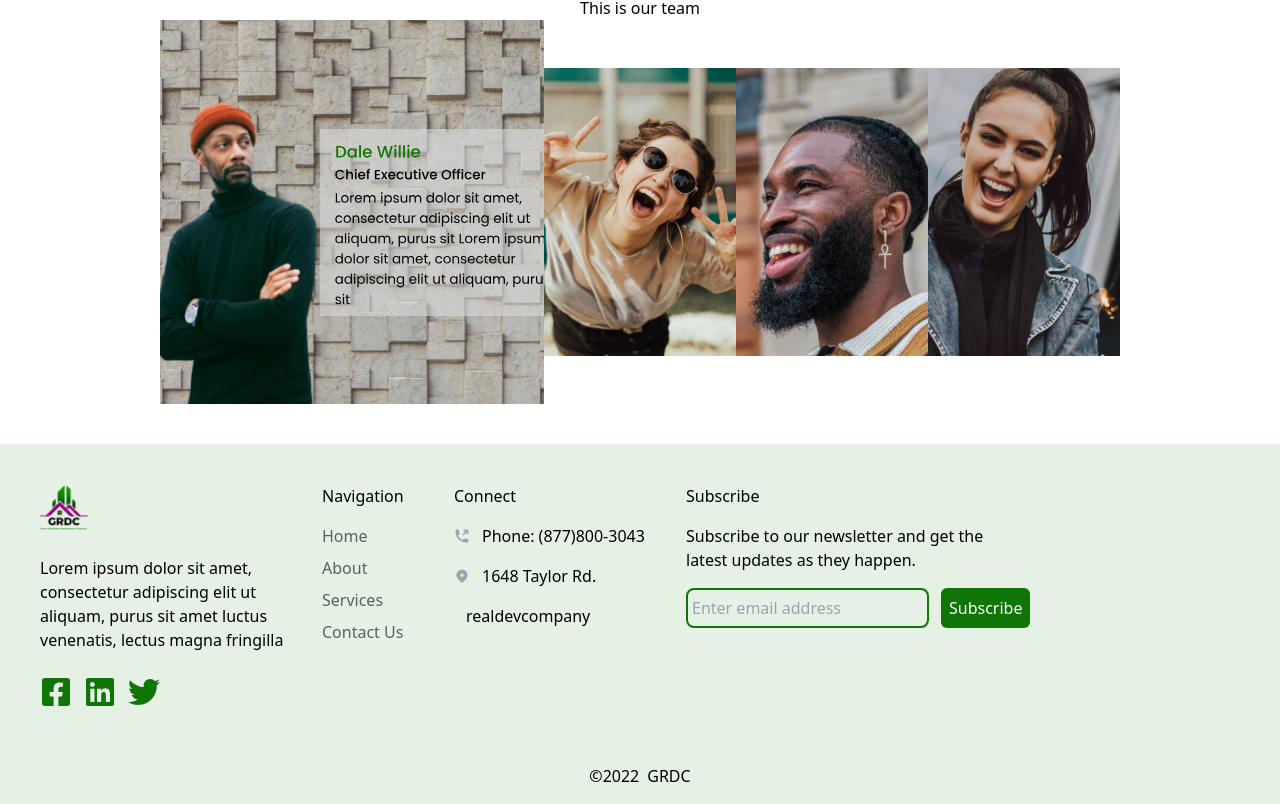
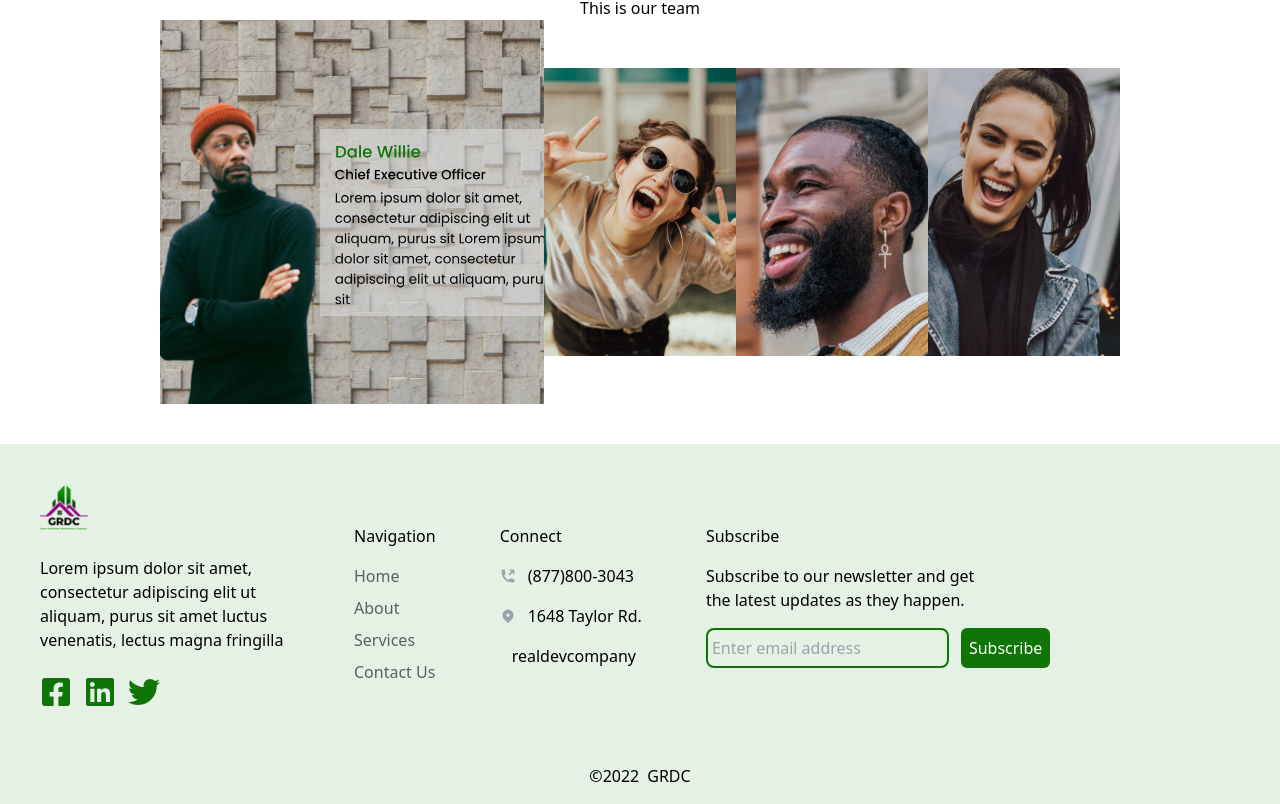
Before and after one commit to Mogakamo/GRDC-landing, a Next.js app: page / in a window 1280 px wide. Shown: the part 2261-3065 px from the top of the page. Built offline with nearby package versions, Linux system fonts and the light colour scheme.

Commit message:
Finished with the footer

```diff
--- a/components/Footer.jsx
+++ b/components/Footer.jsx
@@ -8,11 +8,10 @@ const Footer = () => {
   return (
     <div className="bg-[#0E7506] bg-opacity-10">
       <div
-        className="h-auto p-10  grid grid-cols-1
-            md:grid-cols-[250px_100px_200px_300px] md:gap-8"
+        className="h-auto p-10 items-center flex flex-row space-x-16"
       >
         {/* About */}
-        <div className="flex flex-col space-y-6">
+        <div className="flex flex-col space-y-6 w-[250px]">
           <div className="h-12 w-12 relative">
             <Image src="/logo.png" layout="fill" objectFit="contain" />
           </div>
@@ -41,7 +40,7 @@ const Footer = () => {
             </ul>
           </div>
         </div>
-        <div>
+        <div className="pt-4">
           <h1 className="pb-4">Navigation</h1>
           <ul className="space-y-2 ">
             <li className="opacity-60 hover:opacity-100 cursor-pointer">
@@ -58,13 +57,13 @@ const Footer = () => {
             </li>
           </ul>
         </div>
-        <div className="">
+        <div className="w-auto">
           <h1 className="pb-4 ">Connect</h1>
           <ul className="space-y-4">
             <li className="">
               <a href="" className="space-x-3 flex items-center flex-row">
                 <HiPhoneOutgoing className="text-gray-400" />
-                <p>Phone: (877)800-3043</p>
+                <p>(877)800-3043</p>
               </a>
             </li>
             <li>
@@ -84,7 +83,7 @@ const Footer = () => {
             </li>
           </ul>
         </div>
-        <div className="space-y-4">
+        <div className="space-y-4 w-72">
           <h1>Subscribe</h1>
           <p>
             Subscribe to our newsletter and get the latest updates as they
```
